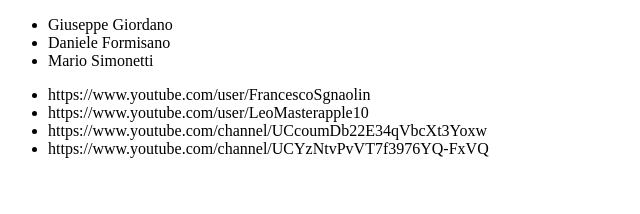
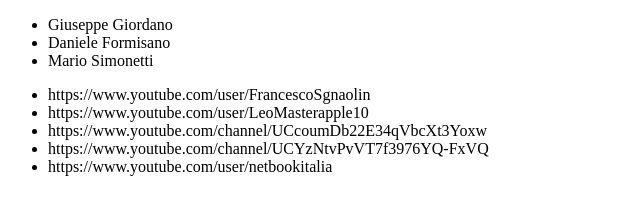
Before and after one commit to Mirkoddd/Mirkoddd.github.io, a plain HTML site: page index.html in a window 1280 px wide. Shown: the whole page, without its empty margins (0-640 px from the left). Drawn offline with Linux system fonts and the light colour scheme.

Commit message:
test again

```diff
--- a/index.html
+++ b/index.html
@@ -15,6 +15,7 @@
 			<li>https://www.youtube.com/user/LeoMasterapple10</li>
 			<li>https://www.youtube.com/channel/UCcoumDb22E34qVbcXt3Yoxw</li>
 			<li>https://www.youtube.com/channel/UCYzNtvPvVT7f3976YQ-FxVQ</li>
+			<li>https://www.youtube.com/user/netbookitalia</li>
 		</ul>
 	</div>
 </body>
```
